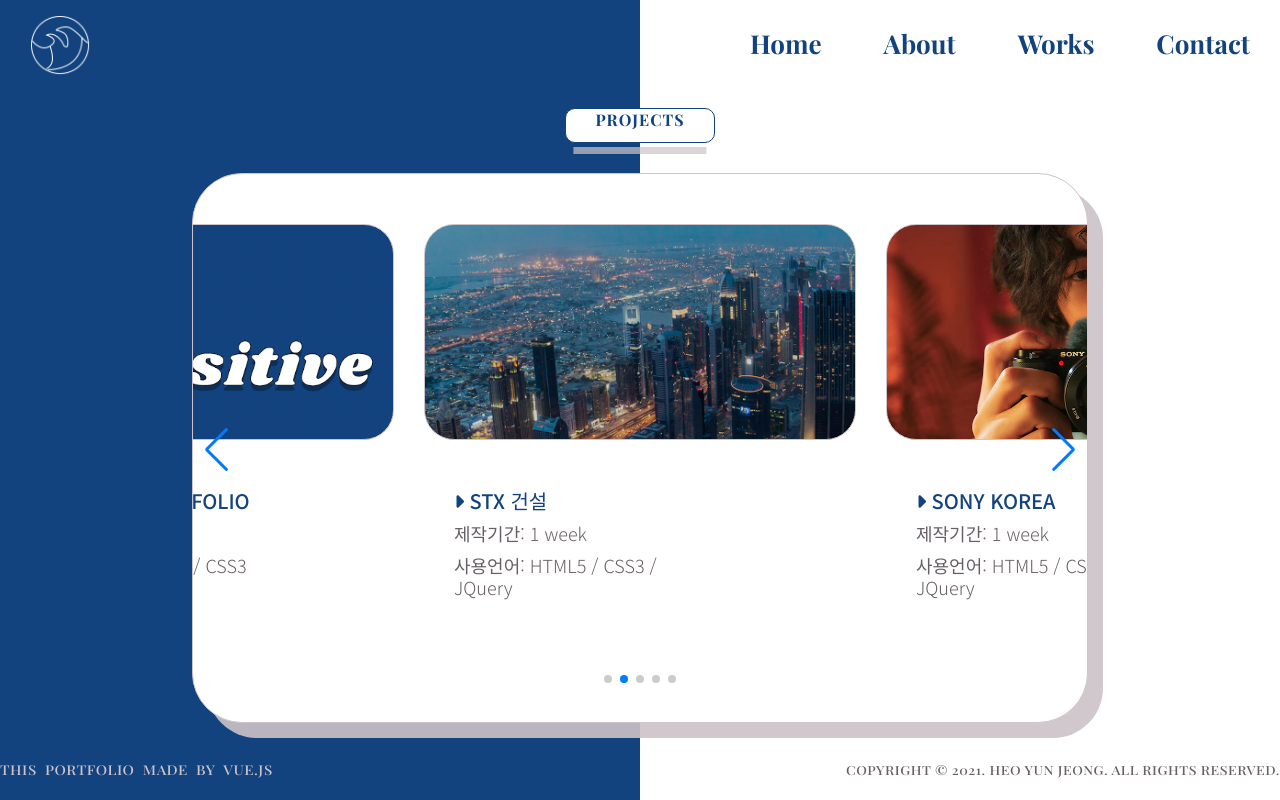
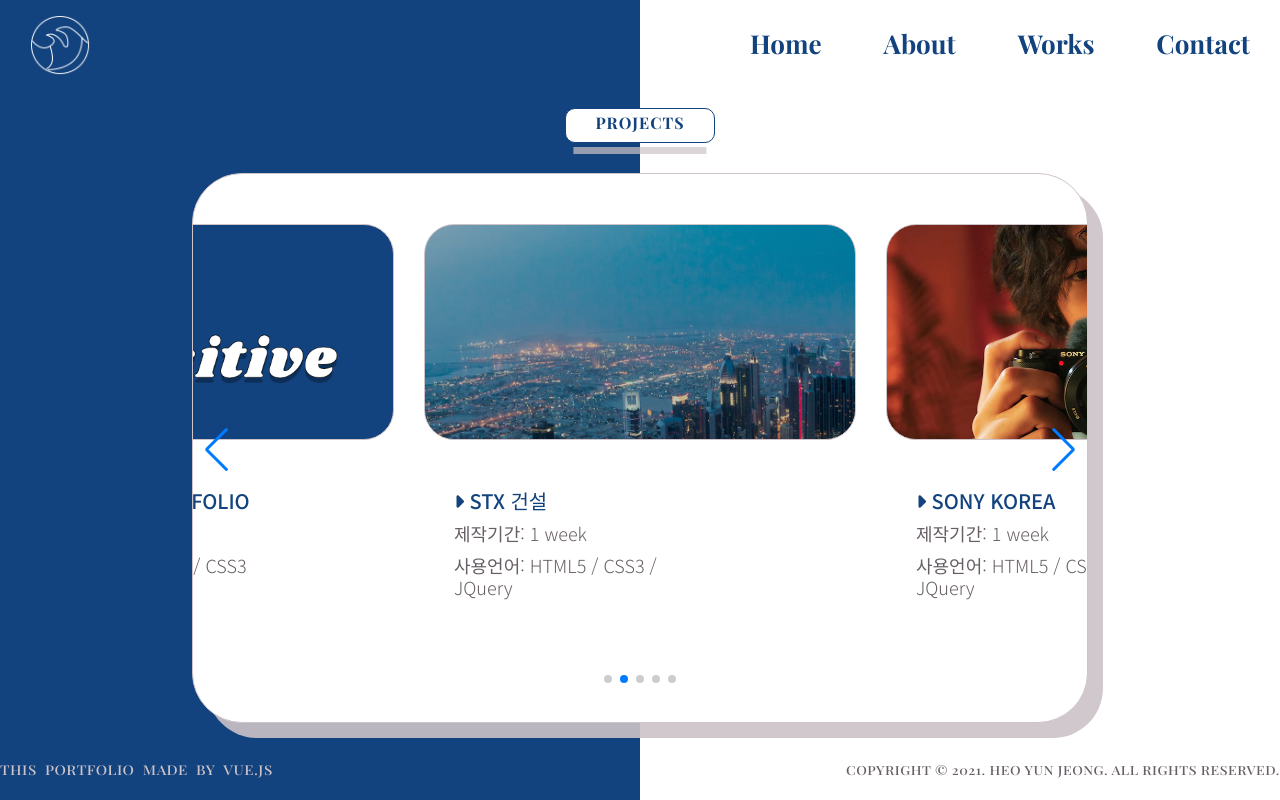
Before and after one commit to HeoYunJeong/portfoilo, a Vue app: page /work in a window 1280 px wide. Built offline with nearby package versions, Linux system fonts and the light colour scheme.

Commit message:
워크 슬라이드 이미지 조정 및 프로젝트 이름 라인헤이트 추가

```diff
--- a/src/components/Work.vue
+++ b/src/components/Work.vue
@@ -67,6 +67,7 @@
         margin: 0 auto;
         margin-bottom: 3rem;
         letter-spacing: .1rem;
+        line-height: 1.8;
         font-weight: 700;
         font-size: 1.6rem;
         text-align: center;
--- a/src/components/WorkProjects.vue
+++ b/src/components/WorkProjects.vue
@@ -255,31 +255,39 @@
         display: block;
         width: 100%;
         height: 50%;
-        background-size: cover !important;
+        /* background-size: cover !important; */
         border: .1rem solid #cdc3c8;
         border-radius: 3rem;
     }
 
     .projects-img01 {
-        background: url('../assets/main-text-copy.png') no-repeat;
-        background-size: 3rem 1rem;
+        background: #12437e url('../assets/main-text.png') no-repeat;
+        background-size: contain;
+
     }
 
     .projects-img02 {
-        background: url('../assets/stx_img.jpg') no-repeat center;
+        background: url('../assets/stx_img.jpg') no-repeat;
+        background-size: cover;
+
     }
 
     .projects-img03 {
         background: url('../assets/sony_img.webp') no-repeat;
+        background-size: cover;
 
     }
 
     .projects-img04 {
-        background: url('../assets/nexus_img.jpg') no-repeat center;
+        background: url('../assets/nexus_img.jpg') no-repeat;
+        background-size: cover;
+
     }
 
     .projects-img05 {
         background: url('../assets/inha_img.jpg') no-repeat;
+        background-size: cover;
+
 
     }
 
```
Also changed, not shown: src/assets/main-text-copy.png.
